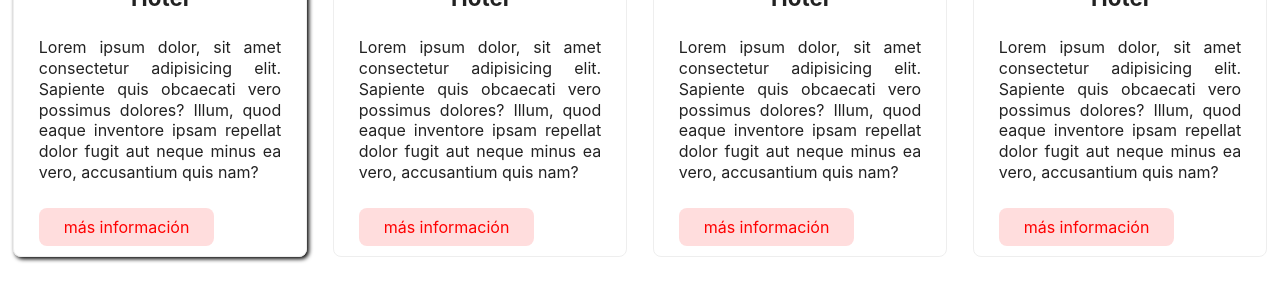
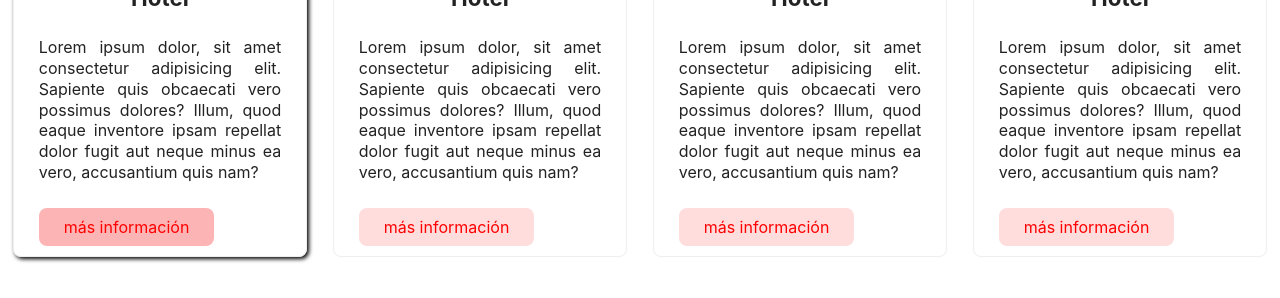
Before and after one commit to wachuleru/proyecto-html-css-git, a plain HTML site: page index.html in a window 1280 px wide. In both pictures the pointer is over the button 126 px from the left and 1322 px from the top of the page. Shown: the part 1096-1394 px from the top of the page. Drawn offline with Linux system fonts and the light colour scheme.

Commit message:
modificacion hover mas informacion

```diff
--- a/css/styles.css
+++ b/css/styles.css
@@ -278,6 +278,8 @@ SECCION VUELOS
     width:60%;
 }
 
+
+
 .vuelo p{
     padding:25px;
     text-align: justify;
@@ -300,8 +302,6 @@ CONTACTO
     flex-direction: column;
     height:500px;
     width:100%;
-
-
 }
 
 .contacto .titulo{
@@ -314,19 +314,14 @@ CONTACTO
 }
 
 .contacto .contact-form{
-
     background-color: white;
-
     padding:30px;
     width:50%;
-
 }
 
 .form-input{
     display:flex;
     flex-direction: column;
-
-
 }
 
 .form-input input{
@@ -350,3 +345,7 @@ CONTACTO
 .form-input button:hover{
     background-color: tomato;
 }
+
+.rojo:hover{
+    background-color: rgba(248, 9, 9, 0.3);
+}
```
Lines whose indentation alone changed are shown as unchanged.
